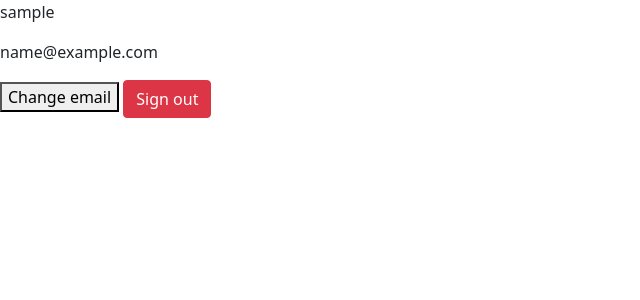
After one commit to BaconB0TOrg/GCCWebProject, a Flask app: template templates/account.html in a window 1280 px wide. The commit adds this page. Shown: the top 300 px of the page, without its empty margins (0-640 px from the left). Run offline with Flask 2, Linux system fonts and the light colour scheme; the template is opened without the code that fills it: values that come from a table or form of the project are taken from there, others are empty; tables that the repository leaves empty hold one stand-in row (values such as "Sample post").

Commit message:
Added Account Page
Can see account page. Can edit email. Can sign out from account. Added guards to anon users can't log out nor access /account/

```diff
--- a/app.py
+++ b/app.py
@@ -8,11 +8,11 @@ from passlib.hash import sha256_crypt
 scriptdir = os.path.abspath(os.path.dirname(__file__))
 dbpath = os.path.join(scriptdir, 'server_hosting.sqlite3')
 
-from forms import LoginForm, RegisterForm, ServerForm
+from forms import LoginForm, RegisterForm, ServerForm, ChangeEmailForm
 
 app = Flask(__name__)
-app.config['SECRET_KEY'] = "somesecretkeythatislongenoughcool"
-app.config['SQLALCHEMY_DATABASE_URI'] = f"sqlite:///{dbpath}"
+app.config['SECRET_KEY'] = 'somesecretkeythatislongenoughcool'
+app.config['SQLALCHEMY_DATABASE_URI'] = f'sqlite:///{dbpath}'
 app.config['SQLALCHEMY_TRACK_MODIFICATIONS'] = False
 
 db = SQLAlchemy(app)
@@ -23,19 +23,19 @@ db = SQLAlchemy(app)
 
 def flash_form_errors(form):
   for field,error in form.errors.items():
-    flash(f"{field}: {error}")
+    flash(f'{field}: {error}')
 
 #########################
 # Route Handlers        #
 #########################
 
-@app.route("/site-map/")
+@app.route('/site-map/')
 def site_map():
   links = []
   for rule in app.url_map.iter_rules():
-    if "GET" in rule.methods:
+    if 'GET' in rule.methods:
       rule = escape(rule.rule)
-      links.append(f"<a href={rule}>{rule}</a>")
+      links.append(f'<a href={rule}>{rule}</a>')
   # links is now a list of url's with their parameters
   linksString = '<br>'.join(links)
   return linksString
@@ -46,16 +46,20 @@ def redirect_to_welcome():
 
 @app.get('/welcome/')
 def welcome():
-    return render_template("home.html")
+    return render_template('home.html')
 
 @app.get('/login/')
 def get_login():
     form = LoginForm()
-    return render_template("login.html", form=form)
+    return render_template('login.html', form=form)
 
-@app.post("/login/")
+@app.post('/login/')
 def post_login():
-  # TODO: Don't allow logged in users to nav here
+  # Don't allow logged in users to nav here
+  if session.get('logged-in'):
+    flash('You are not allowed to view that page')
+    return redirect(url_for('welcome'))
+
   form = LoginForm()
   if form.validate():
     # get user if exists and go from there
@@ -63,24 +67,87 @@ def post_login():
     user = User.query.filter_by(username=username).first()
 
     if user == None:
-      flash("Incorrect username and/or password combination!")
+      flash('Incorrect username and/or password combination!')
       return redirect(url_for('get_login'))
     print(user.password)
 
     valid = sha256_crypt.verify(str(form.password.data), user.password)
     if not valid:
-      flash("Incorrect username and/or password combination!")
+      flash('Incorrect username and/or password combination!')
       return redirect(url_for('get_login'))
-    flash(f"Welcome back {user.username}")
+
+    session['logged-in'] = True
+    session['user-email'] = user.email
+    session['user-id'] = user.id
+
+    flash(f'Welcome back {user.username}')
     return redirect(url_for('welcome'))
   else:
     flash_form_errors(form)
     return redirect(url_for('get_login'))
 
+@app.route('/log-out/')
+def get_log_out():
+  if request.method != 'GET':
+    print(f"User requested {url_for('get_log_out')} with a {request.method} request. Only GET is allowed")
+    flash("You can't do that!")
+    return redirect(url_for('welcome'))
+  # if you're not logged in, wut
+  if not session.get('logged-in'):
+    print("Anonymous user tried to log out.")
+    flash("You can't do that!")
+    return redirect(url_for('welcome'))
+  session['logged-in'] = False
+  session['user-email'] = None
+  session['user-id'] = None
+
+  flash("You've been logged out.")
+  return redirect(url_for('welcome'))
+
+@app.get('/account/')
+def get_account():
+  # if you're not logged in, you can't be here.
+  if not session.get('logged-in') and session.get('user-id'):
+    flash('You are not allowed to view that page')
+    return redirect(url_for('welcome'))
+
+  user_id = session['user-id']
+  user = User.query.filter_by(id=user_id).first()
+  # if user doesn't exist
+  if not user:
+    flash('You are not allowed to view that page')
+    return redirect(url_for('welcome'))
+
+  form = ChangeEmailForm()
+  return render_template('account.html', user=user, form=form)
+
+@app.post('/account/change-email/')
+def change_email():
+  form = ChangeEmailForm()
+
+  if session.get('logged-in') and session.get('user-id') and form.validate_on_submit():
+    # valid form. Check if user exists
+    user_id = session['user-id']
+    user = User.query.filter_by(id=user_id).first()
+    if not user:
+      flash("You're not allowed to do that!")
+      return redirect(url_for('welcome'))
+
+    # update user's email
+    user.email = form.email.data
+    db.session.add(user)
+    db.session.commit()
+    flash("Email successfully changed!")
+    return redirect(url_for('get_account'))
+  else:
+    # invalid form
+    flash_form_errors(form)
+    return redirect(url_for('get_account'))
+
 @app.get('/register/')
 def get_register():
     form = RegisterForm()
-    return render_template("register.html", form=form)
+    return render_template('register.html', form=form)
 
 @app.post('/register/')
 def post_register():
@@ -91,12 +158,12 @@ def post_register():
         checkUsers = User.query.filter_by(email=email).all()
         if len(checkUsers) > 0:
           # email already exists.
-          flash("That email is already in use!")
+          flash('That email is already in use!')
           return redirect(url_for('get_register'))
         checkUsers = User.query.filter_by(username=uname).all()
         if len(checkUsers) > 0:
           # username already exists.
-          flash("That username is taken!")
+          flash('That username is taken!')
           return redirect(url_for('get_register'))
         # encrypt password.
         pw = sha256_crypt.encrypt(str(form.password.data))
@@ -109,7 +176,8 @@ def post_register():
 
         session['logged-in'] = True
         session['user-email'] = user.email
-        flash(f"Welcome {uname}!")
+        session['user-id'] = user.id
+        flash(f'Welcome {uname}!')
 
         return redirect(url_for('welcome'))
     else:
@@ -159,7 +227,7 @@ def post_server():
     docker_id = mcdocker.make_server(name=sf.name.data,port=25565+numPortsUsed*2)
     # TODO: Make max_players configurable by the user to some upper limit
     if not docker_id:
-      flash("The server could not be created, please wait before trying again.")
+      flash('The server could not be created, please wait before trying again.')
       return redirect(url_for('list_server'))
     server = Server(name=sf.name.data, docker_id=str(docker_id), owner_id=user.id, max_players=20)
     print(server)
@@ -184,7 +252,7 @@ def get_terminal(server_id):
 @app.get('/mc_command/')
 def mc_command():
   query = request.args
-  rcon_response = mcdocker.run_docker_mc_command(query.get('docker-id'), query.get("command"))
+  rcon_response = mcdocker.run_docker_mc_command(query.get('docker-id'), query.get('command'))
   print(rcon_response)
   response = jsonify(message=rcon_response)
   return response
--- a/forms.py
+++ b/forms.py
@@ -23,3 +23,7 @@ class ServerForm(FlaskForm):
     # Should not be a field at all. Handled by server based on who is making the server.
     # OwnerID = IntegerField("Owner ID", validators=[Optional()]) #, validators=[InputRequired()]
     submit = SubmitField("Submit")
+
+class ChangeEmailForm(FlaskForm):
+    email = EmailField("New Email", validators=[InputRequired(), Email()])
+    submit = SubmitField("Change email")
--- /dev/null
+++ b/static/scripts/account.js
@@ -0,0 +1,24 @@
+window.addEventListener('DOMContentLoaded', (event) => {
+  const emailButton = document.getElementById("change-email");
+  document.addEventListener("mouseup", hideEmailForm);
+  // emailButton.addEventListener("mouseup", showEmailForm);
+});
+
+function showEmailForm() {
+  console.log("Change email button clicked!");
+  const formDiv = document.getElementById('email-form');
+  const hidden = formDiv.classList.contains('d-none');
+  if(hidden) {
+    formDiv.classList.remove('d-none');
+  }
+}
+
+function hideEmailForm(event) {
+  const formDiv = document.getElementById('email-form');
+  const hidden = formDiv.classList.contains('d-none');
+  if(!hidden) {
+    if(!formDiv.contains(event.target)) {
+      formDiv.classList.add('d-none');
+    }
+  }
+}
--- /dev/null
+++ b/templates/account.html
@@ -0,0 +1,26 @@
+{% extends "root.html" %}
+
+{% block title %} Account {% endblock %}
+
+{% block head %}
+<script src="/static/scripts/account.js"></script>
+{% endblock %}
+
+{% block content %}
+<div class="d-none" id='email-form'>
+  <form method="post" action="/account/change-email/">
+    {{ form.hidden_tag() }}
+    {{ form.email.label }}
+    {{ form.email() }}
+    {{ form.submit() }}
+  </form>
+</div>
+
+<div id="account">
+  <p>{{user.username}}</p>
+  <p>{{user.email}}</p>
+  <button id="change-email" onclick="showEmailForm()">Change email</button>
+  <a class="btn btn-danger" id="sign-out" href="/log-out/">Sign out</a>
+</div>
+
+{% endblock %}
--- a/templates/server.html
+++ b/templates/server.html
@@ -3,7 +3,7 @@
 {% block title %} Your Servers {% endblock %}
 
 {% block head %}
-<script src="scripts/scripts.js"></script>
+<script src="/static/scripts/scripts.js"></script>
 {% endblock %}
 
 {% block content %}
```
Also changed, not shown: server_hosting.sqlite3. Lines whose indentation alone changed are shown as unchanged.
